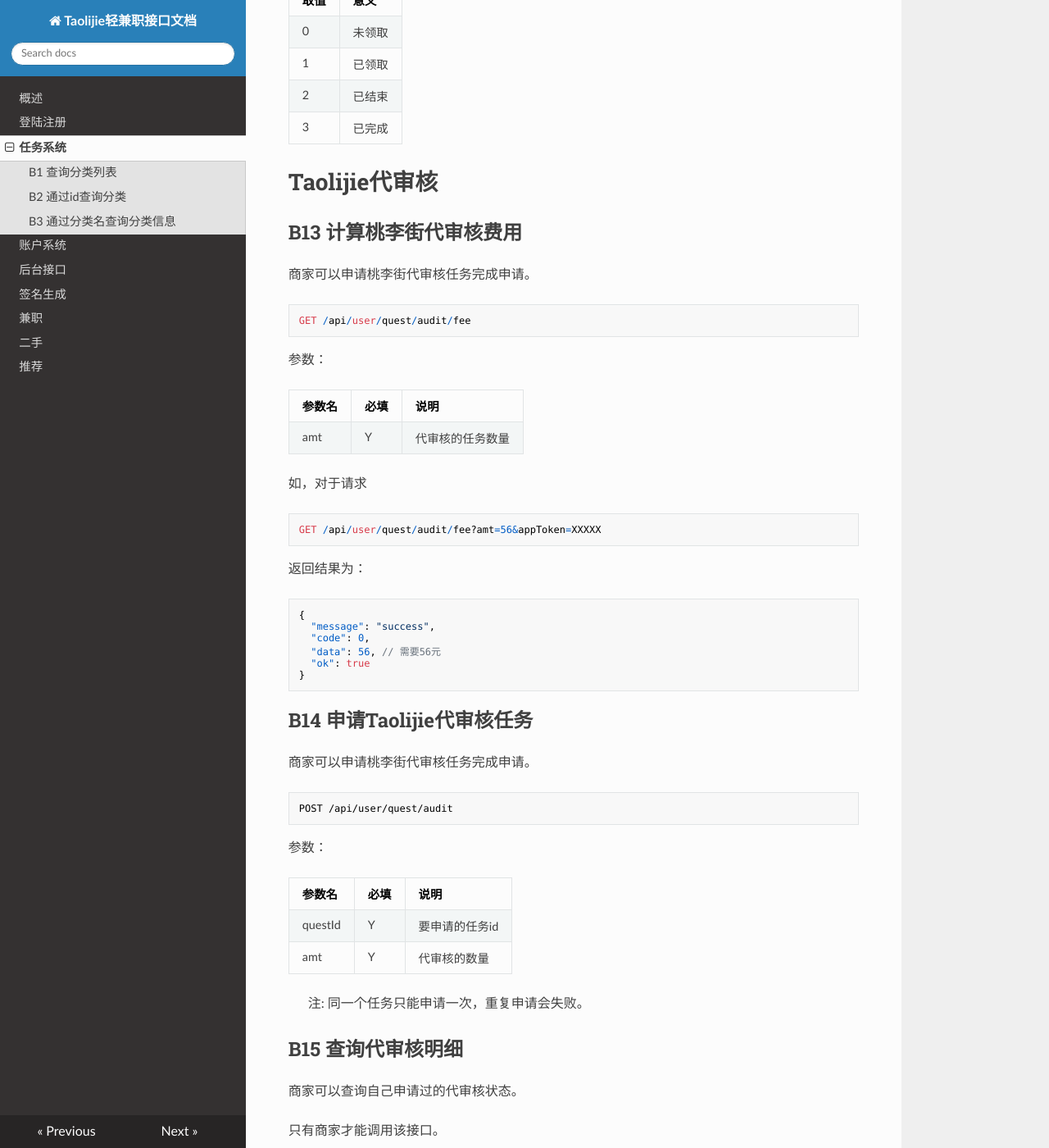
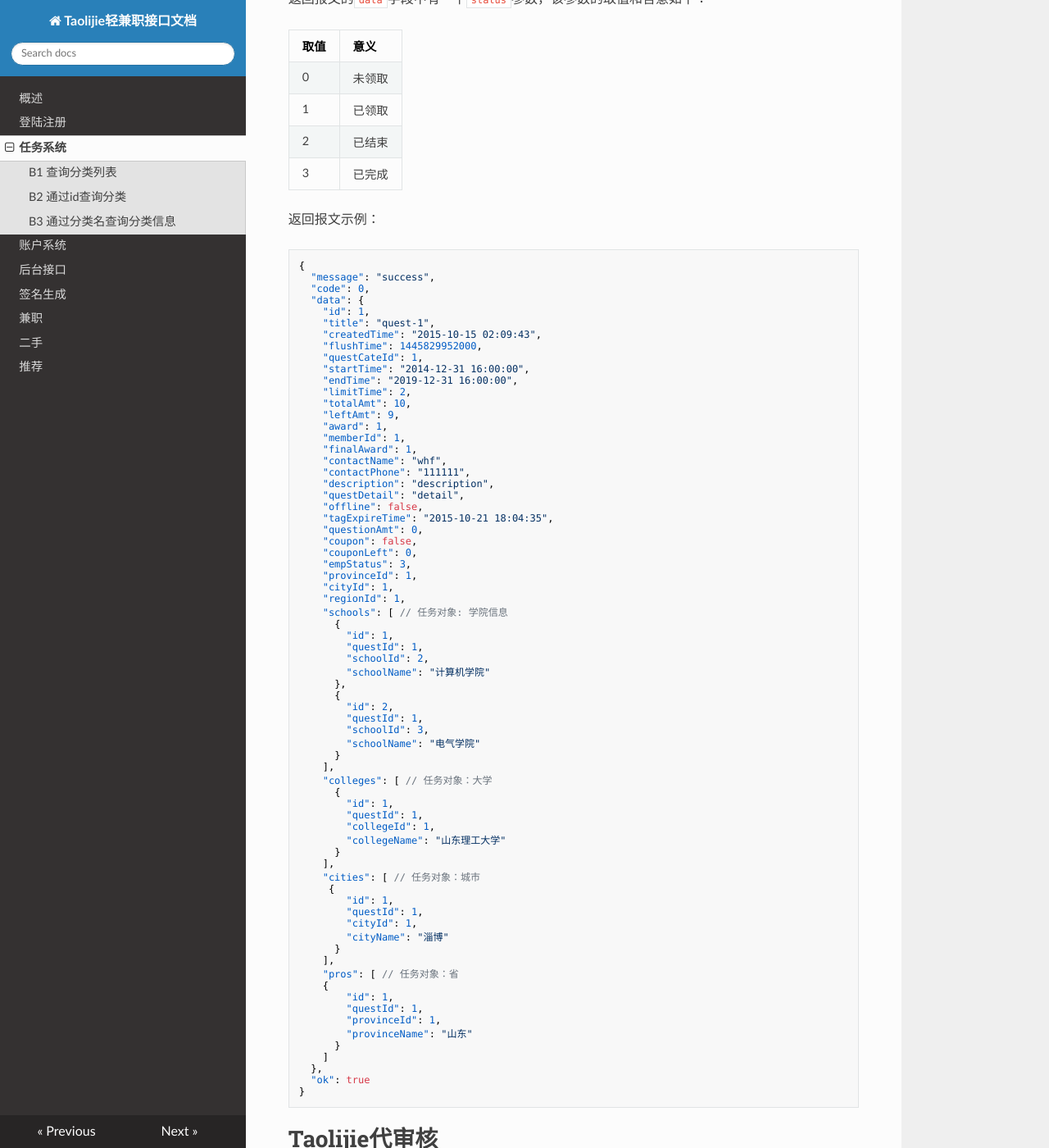
Before and after one commit to wanghongfei/tlj-quest-docs, an MkDocs documentation site: the page built from docs/quest.md, in a window 1280 px wide and 1400 px high, scrolled down 16908 px. Shown: the whole window at 82% size. Built offline with MkDocs 1.6.1, drawn with Linux system fonts in a browser that asks for light colours; nearby versions of some CDN libraries; old or Windows-style settings are respelled for this version of MkDocs; some of the changed text lies outside the part shown.

Commit message:
调整部分接口

````diff
--- a/docs/quest.md
+++ b/docs/quest.md
@@ -138,9 +138,11 @@
 | memo         | N    | 任务备注                            |
 | provinceId   | Y    | 任务对象：省                          |
 | cityId       | Y    | 任务对象：市                          |
-| regionId     | Y    | 任务对象：区                          |
+|              |      |                                 |
 | collegeIds   | Y    | 任务对象：大学. 以`;`分隔的id字符串，如`1;2;3`  |
 | schoolIds    | Y    | 任务对象：学院. 以`;`分隔的id字符串，如`2;5;19` |
+| cityIds      | Y    | 任务对象：城市. 同上                     |
+| proIds       | Y    | 任务对象：省. 同上                      |
 | couponTitle  | N    | 卡券名                             |
 | couponDesp   | N    | 卡券使用规则                          |
 | expiredTime  | N    | 卡券过期时间, yyyy-mm-dd              |
@@ -731,10 +733,6 @@
 | ---- | ---- | ---- |
 | code | Y    | 卡券编号 |
 
-
-
-
-
 ## B10 查询指定任务的提交记录
 
 只有商家和ADMIN可以调用。
@@ -896,6 +894,86 @@
 | 1    | 已领取  |
 | 2    | 已结束  |
 | 3    | 已完成  |
+
+返回报文示例：
+
+``` json
+{
+  "message": "success",
+  "code": 0,
+  "data": {
+    "id": 1,
+    "title": "quest-1",
+    "createdTime": "2015-10-15 02:09:43",
+    "flushTime": 1445829952000,
+    "questCateId": 1,
+    "startTime": "2014-12-31 16:00:00",
+    "endTime": "2019-12-31 16:00:00",
+    "limitTime": 2,
+    "totalAmt": 10,
+    "leftAmt": 9,
+    "award": 1,
+    "memberId": 1,
+    "finalAward": 1,
+    "contactName": "whf",
+    "contactPhone": "111111",
+    "description": "description",
+    "questDetail": "detail",
+    "offline": false,
+    "tagExpireTime": "2015-10-21 18:04:35",
+    "questionAmt": 0,
+    "coupon": false,
+    "couponLeft": 0,
+    "empStatus": 3,
+    "provinceId": 1,
+    "cityId": 1,
+    "regionId": 1,
+    "schools": [ // 任务对象: 学院信息
+      {
+        "id": 1,
+        "questId": 1,
+        "schoolId": 2,
+        "schoolName": "计算机学院"
+      },
+      {
+        "id": 2,
+        "questId": 1,
+        "schoolId": 3,
+        "schoolName": "电气学院"
+      }
+    ],
+    "colleges": [ // 任务对象：大学
+      {
+        "id": 1,
+        "questId": 1,
+        "collegeId": 1,
+        "collegeName": "山东理工大学"
+      }
+    ],
+    "cities": [ // 任务对象：城市
+  	 {
+        "id": 1,
+        "questId": 1,
+        "cityId": 1,
+        "cityName": "淄博"
+      }
+	],
+    "pros": [ // 任务对象：省
+  	{
+        "id": 1,
+        "questId": 1,
+        "provinceId": 1,
+        "provinceName": "山东"
+      }
+	]
+  },
+  "ok": true
+}
+```
+
+
+
+
 
 # Taolijie代审核
 
--- a/index.html
+++ b/index.html
@@ -166,7 +166,7 @@
 <p>王鸿飞(后端): brucewhf^gmail.com</p>
 <p>王富诚(前端): wangfucheng56^gmail.com</p>
 <blockquote>
-<p>最后更新时间: 2015-10-27</p>
+<p>最后更新时间: 2015-10-28</p>
 </blockquote>
 <h1 id="_2">身份认证</h1>
 <h2 id="token">Token</h2>
@@ -507,5 +507,5 @@
 
 <!--
 MkDocs version : 0.14.0
-Build Date UTC : 2015-10-27 11:31:02.717191
+Build Date UTC : 2015-10-28 13:00:58.694340
 -->
````
Also changed, not shown: docs/index.md (+1 -1 lines), docs/reco.md (+2 -6 lines), sitemap.xml (+9 -9 lines), 3 other files.
